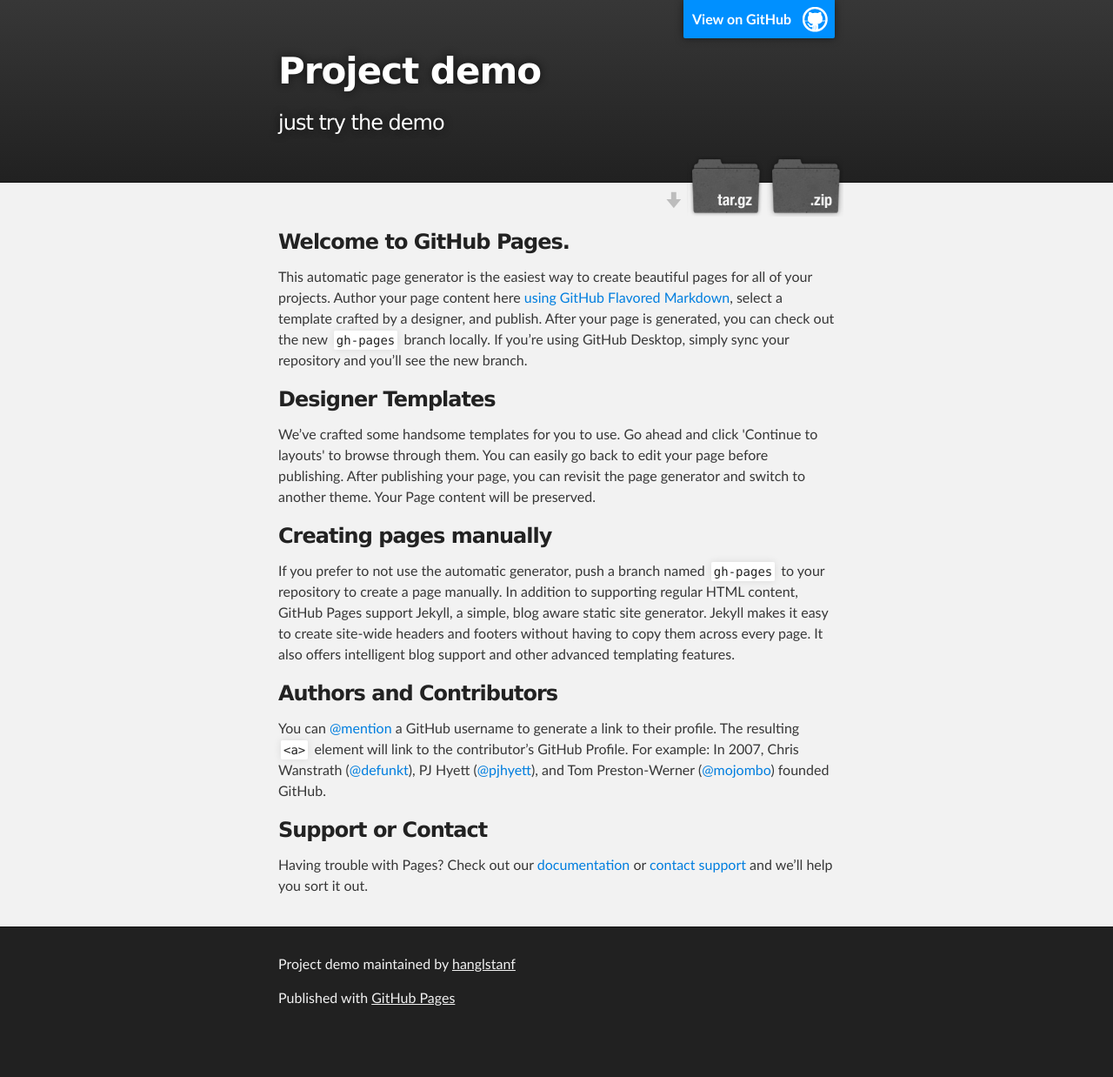
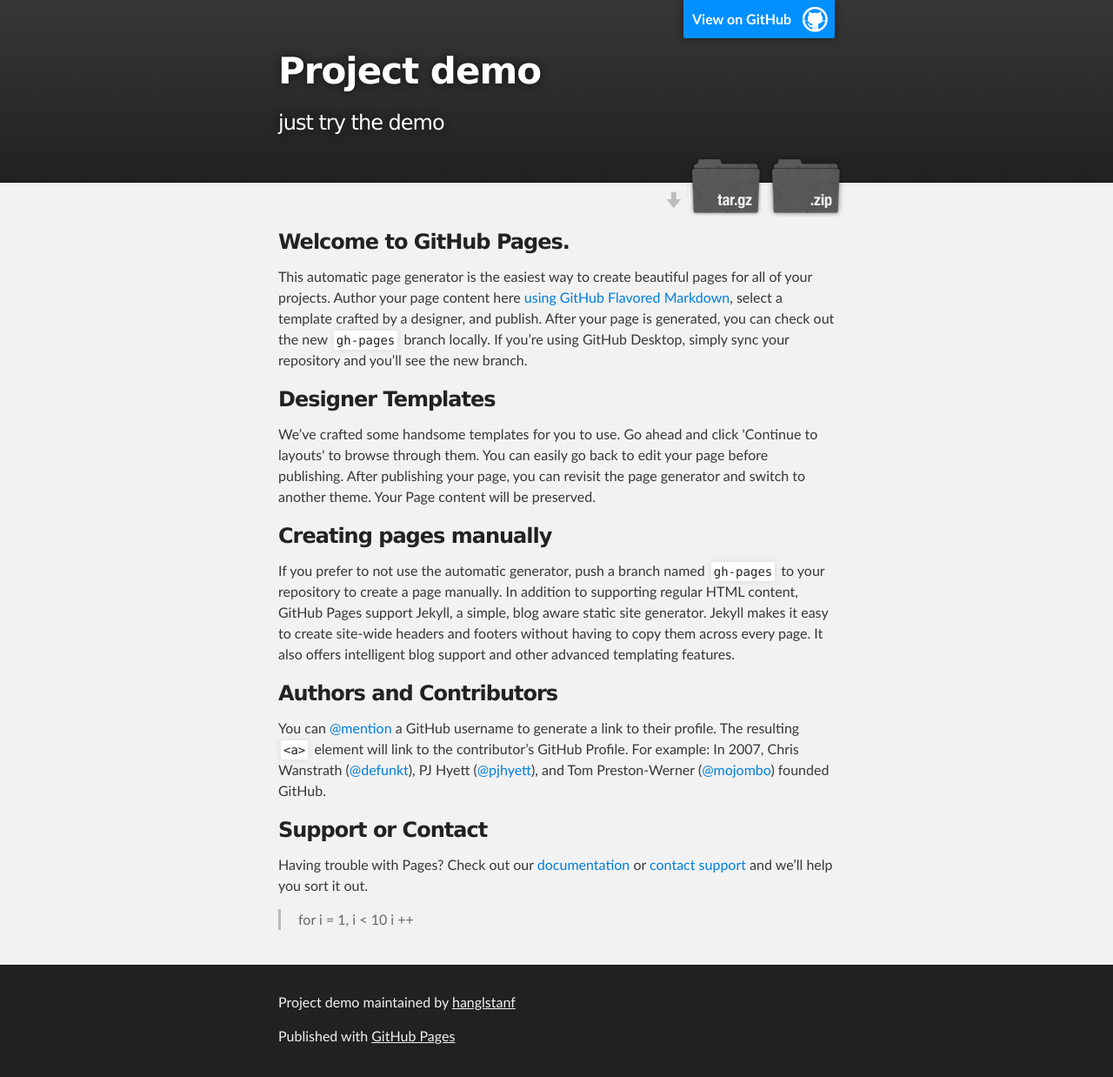
Before and after one commit to hanglstanf/jekyll_demo, a Jekyll site: the page index.html, which Jekyll copies as it is, in a window 1280 px wide. Shown: the whole page at 87% size. Built offline with Jekyll 4.4.1, drawn with Linux system fonts in a browser that asks for light colours; before the commit the page ends 1194 px from its top, so only the background shows below that.

```diff
--- a/index.html
+++ b/index.html
@@ -55,6 +55,10 @@
 <a id="support-or-contact" class="anchor" href="#support-or-contact" aria-hidden="true"><span class="octicon octicon-link"></span></a>Support or Contact</h3>
 
 <p>Having trouble with Pages? Check out our <a href="https://help.github.com/pages">documentation</a> or <a href="https://github.com/contact">contact support</a> and we’ll help you sort it out.</p>
+
+<blockquote>
+<p>for i = 1, i &lt; 10 i ++</p>
+</blockquote>
       </section>
     </div>
 
```
Also changed, not shown: params.json (+1 -1 lines).
